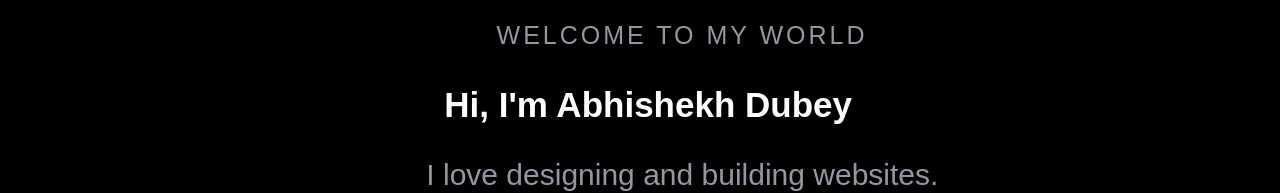
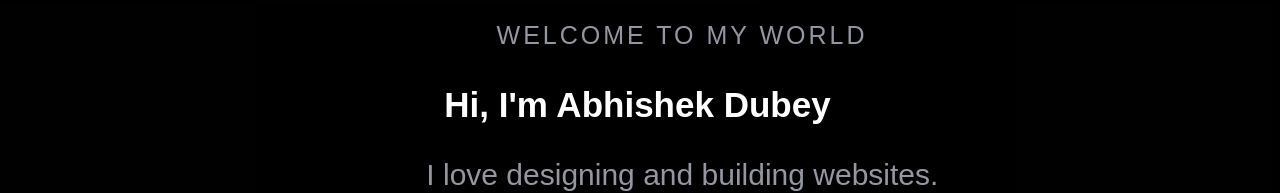
Before and after one commit to Abhishekh-Dubey/portfolio, a React (Create React App) app: page / in a window 1280 px wide. Shown: the part 251-444 px from the top of the page. Built offline with nearby package versions, Linux system fonts and the light colour scheme.

Commit message:
channge content

```diff
--- a/src/components/Home.jsx
+++ b/src/components/Home.jsx
@@ -84,7 +84,7 @@ function Home() {
 
             <div className="home__meta">
               <h1 className="home__text pz__10">WELCOME TO MY WORLD</h1>
-              <h3 className="home__text pz__10">Hi, I'm Abhishekh Dubey</h3>
+              <h3 className="home__text pz__10">Hi, I'm Abhishek Dubey</h3>
               <div className="home__text sweet pz__10">I love designing and building websites.</div>
             </div>
           </div>
```
